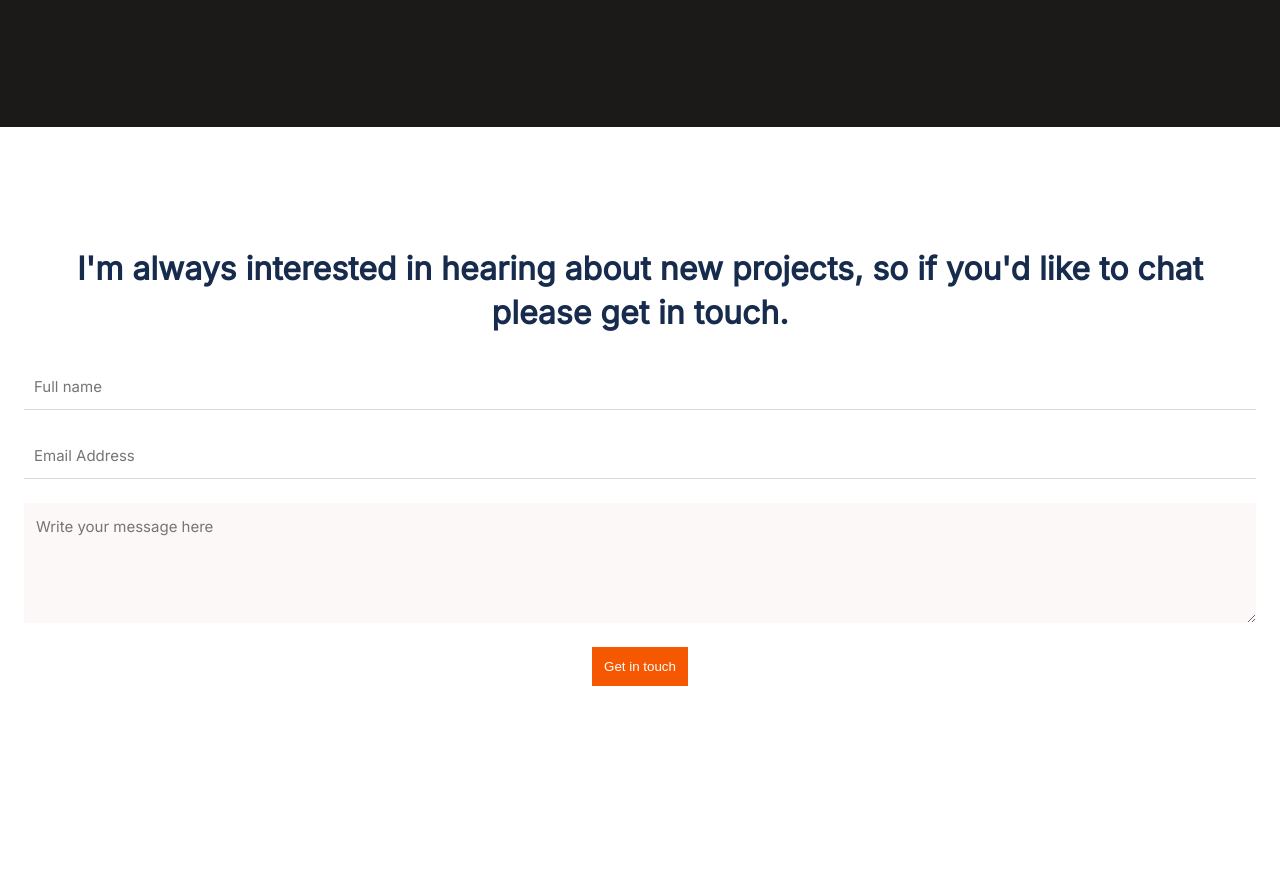
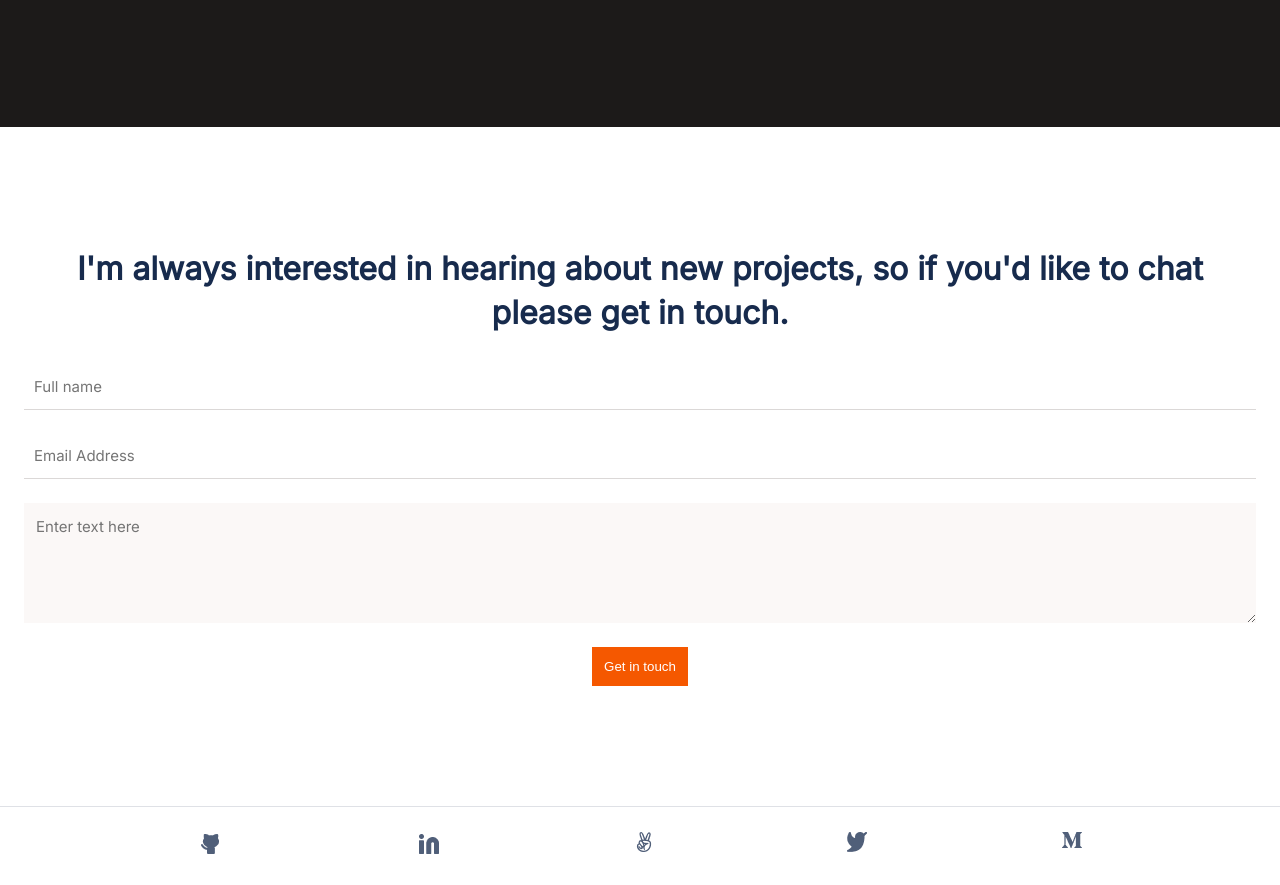
Before and after one commit to yetemegn-telaye/My-Portfolio, a website: page index.html in a window 1280 px wide. Shown: the part 5044-5929 px from the top of the page. Before the commit the page ends 5850 px from the top, so only its background shows below. Drawn offline with Linux system fonts and the light colour scheme.

Commit message:
Add social icons in footer section

```diff
--- a/index.html
+++ b/index.html
@@ -284,14 +284,44 @@
           <textarea
             name="message"
             rows="4"
-            placeholder="Write your message here"
+            placeholder="Enter text here"
             maxlength="500"
             required
           ></textarea>
           <button type="submit" class="common-btn">Get in touch</button>
         </form>
         </div>
-
+        <div class="footer-social-icons">
+          <ul>
+            <li>
+              <a href="#"
+                ><img src="images/social-icons/social-icons-dark/IconGitHub.png" alt="github-icon"
+              /></a>
+            </li>
+            <li>
+              <a href="#"
+                ><img
+                  src="images/social-icons/social-icons-dark/IconLinkedin.png"
+                  alt="linkedin-icon"
+              /></a>
+            </li>
+            <li>
+              <a href="#"
+                ><img src="images/social-icons/social-icons-dark/Vector.png" alt="angel list"
+              /></a>
+            </li>
+            <li>
+              <a href="#"
+                ><img src="images/social-icons/social-icons-dark/twitter.png" alt="twitter icon"
+              /></a>
+            </li>
+            <li>
+              <a href="#"
+                ><img src="images/social-icons/social-icons-dark/medium.png" alt="medium icon"
+              /></a>
+            </li>
+          </ul>
+        </div>
       </section>
     </main>
   </body>
--- a/style.css
+++ b/style.css
@@ -329,16 +329,15 @@ hr {
 /* contact-form */
 .form-section {
   display: flex;
-  max-width: 100%;
   flex-direction: column;
   align-items: center;
   gap: 30px;
-  margin: 120px 24px;
+  padding: 120px 24px;
 }
 
 .form-section h3 {
   font-family: 'Inter', sans-serif;
-  font-family: 700;
+  font-weight: 700;
   font-size: 32px;
   line-height: 44px;
   text-align: center;
@@ -369,9 +368,28 @@ hr {
   background-color: #fbf8f7;
   padding: 12px;
   font-family: 'Inter', sans-serif;
+  font-weight: 400px;
   font-size: 15px;
   line-height: 24px;
   color: #3c3a39;
+}
+
+/* Footer section social icons */
+.footer-social-icons {
+  border-top: 1px solid #dfe1e6;
+  padding: 25px 100px;
+}
+
+.footer-social-icons ul {
+  display: flex;
+}
+
+.footer-social-icons ul li {
+  list-style-type: none;
+}
+
+.footer-social-icons ul li img {
+  color: black;
 }
 
 /* desktop version */
@@ -394,9 +412,8 @@ hr {
 /* mobile version */
 @media screen and (max-width: 800px) {
   .headline-section {
-    background-image: url("images/Illustration-header.png");
-    background-position: 205px 340px;
-    background-size: 312px 406px;
+    background-image: url("images/Illustration-header-mobile.svg");
+    background-position: 230px 310px;
     background-repeat: no-repeat;
     display: flex;
     flex-direction: column-reverse;
```
Also changed, not shown: images/illustration-header-mobile.svg (added), images/social-icons/social-icons-dark/IconGitHub.png (added), images/social-icons/social-icons-dark/IconLinkedin.png (added), images/social-icons/social-icons-dark/Vector.png (added), images/social-icons/social-icons-dark/medium.png (added), images/social-icons/social-icons-dark/twitter.png (added).
